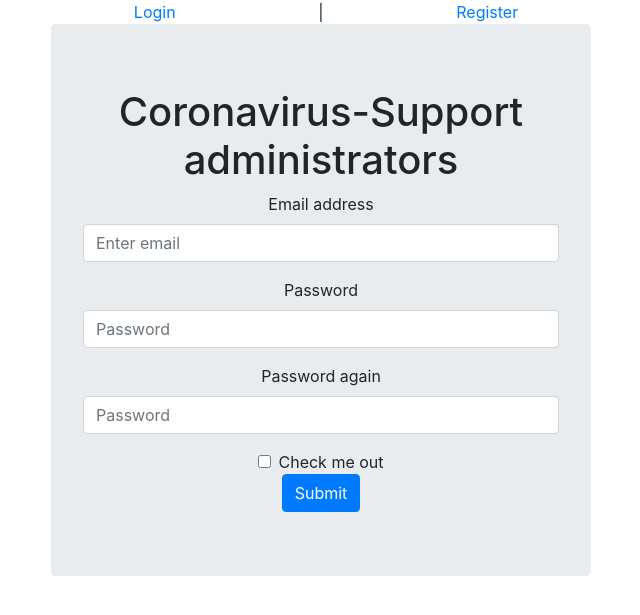
After one commit to teedee22/coronaSupport, a Django app: page /register in a window 1280 px wide. The commit adds this page. Shown: the top 615 px of the page, without its empty margins (319-959 px from the left). Run offline with Django 3.2, Linux system fonts and the light colour scheme; some libraries are stand-ins or nearby versions.

Commit message:
add registration

```diff
--- a/coronaSupport/urls.py
+++ b/coronaSupport/urls.py
@@ -16,11 +16,19 @@ Including another URLconf
 from django.contrib import admin
 from django.urls import path
 
-from supportteam.views import index, login_user, logout_user
+from supportteam.views import (
+    index,
+    login_user,
+    logout_user,
+    register,
+    register_new_user,
+)
 
 urlpatterns = [
     path("admin/", admin.site.urls),
     path("", index, name="home"),
     path("login", login_user, name="login_user"),
     path("logout", logout_user, name="logout_user"),
+    path("register", register, name="register"),
+    path("register_new_user", register_new_user, name="register_user"),
 ]
--- a/supportteam/templates/error.html
+++ b/supportteam/templates/error.html
@@ -1,5 +1,5 @@
 {% extends 'base.html' %}
 
 {% block form_block %}
-<p> Not a valid user </p>
+<p> {{message}} </p>
 {% endblock %}
--- /dev/null
+++ b/supportteam/templates/register.html
@@ -0,0 +1,28 @@
+{% extends 'base.html' %}
+
+{% block form_block %}
+<form method="POST" action="/register_new_user">
+{% csrf_token %}
+  <div class="form-group">
+    <label for="exampleInputEmail1">Email address</label>
+    <input type="email" name="email" class="form-control" id="exampleInputEmail1" aria-describedby="emailHelp" placeholder="Enter email">
+
+  </div>
+  <div class="form-group">
+    <label for="exampleInputPassword1">Password</label>
+    <input type="password" name="password" class="form-control" id="exampleInputPassword1" placeholder="Password">
+
+  </div>
+  <div class="form-group">
+    <label for="exampleInputPassword1">Password again</label>
+    <input type="password" name="password2" class="form-control" id="exampleInputPassword2" placeholder="Password">
+
+  </div>
+  <div class="form-check">
+    <input type="checkbox" class="form-check-input" id="exampleCheck1">
+    <label class="form-check-label" for="exampleCheck1">Check me out</label>
+  </div>
+  <button type="submit" class="btn btn-primary">Submit</button>
+
+</form>
+{% endblock %}
--- a/supportteam/views.py
+++ b/supportteam/views.py
@@ -1,6 +1,8 @@
 from django.shortcuts import redirect, render
-from django.contrib.auth.models import Permission, User
 from django.contrib.auth import authenticate, login, logout
+from django.contrib.auth.models import User
+from django.contrib.auth.password_validation import validate_password
+from django.core.exceptions import ValidationError
 
 # Create your views here.
 
@@ -28,5 +30,29 @@ def logout_user(request):
     return redirect(index)
 
 
-def register_user(request):
-    pass
+def register(request):
+    return render(request, "register.html")
+
+
+def register_new_user(request):
+    username = request.POST["email"]
+    password = request.POST["password"]
+    password2 = request.POST["password2"]
+
+    if not password == password2:
+        return render(
+            request, "error.html", {"message": "passwords must match"}
+        )
+    try:
+        validate_password(
+            password=password, user=username, password_validators=None
+        )
+        print(password)
+    except ValidationError as error:
+        return render(request, "error.html", {"message": error})
+
+    user = User.objects.create_user(username, username, password)
+    user.save()
+    user = authenticate(request, username=username, password=password)
+    login(request, user)
+    return redirect(index)
```
Also changed, not shown: coronaSupport/settings.py (+16 -0 lines), deploy_tools/provisioning_notes.md (+10 -10 lines), db.sqlite3.
